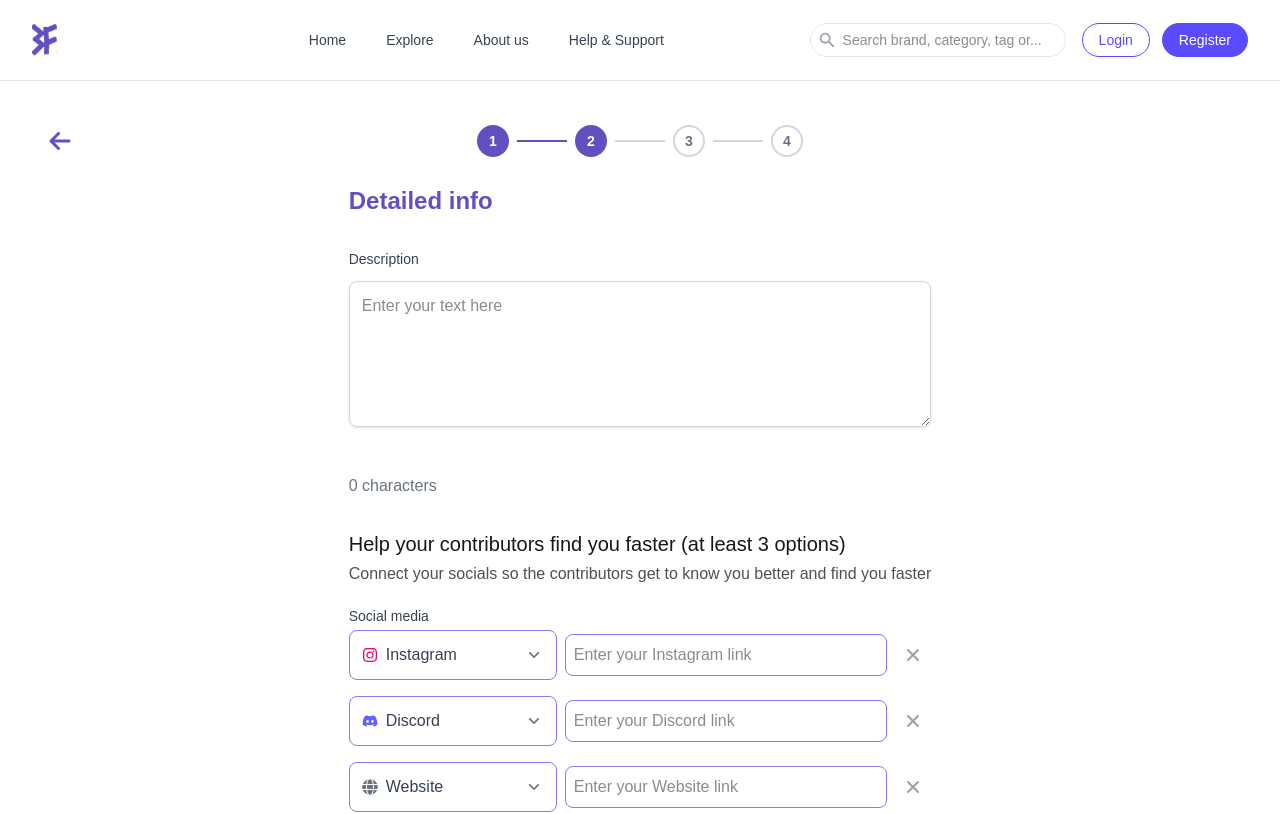
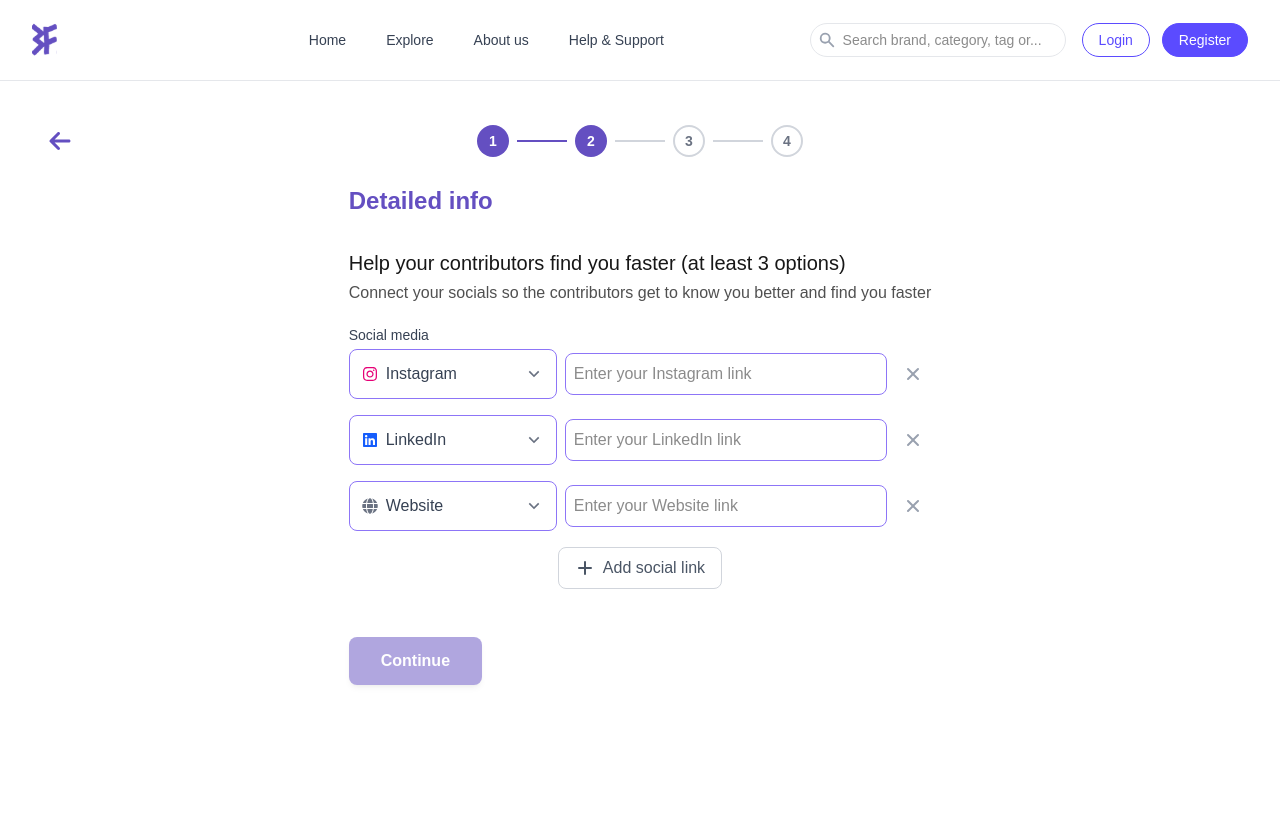
Before and after one commit to Reza2348/FUND-FOR-FOUND, a Next.js app: page /form/step-2 in a window 1280 px wide. Shown: the top 814 px of the page. Built offline with nearby package versions, Linux system fonts and the light colour scheme.

Commit message:
Update page

```diff
--- a/src/app/dashboard/Info/page.tsx
+++ b/src/app/dashboard/Info/page.tsx
@@ -2,7 +2,11 @@
 
 import React, { useState } from "react";
 import { HiX } from "react-icons/hi";
-import { SocialMediaSection } from "@/components/Social Media Links/Social Media Links";
+// ✅ وارد کردن SocialMediaSection و اینترفیس SocialLink برای تعریف State
+import {
+  SocialMediaSection,
+  SocialLink,
+} from "@/components/Social Media Links/Social Media Links";
 
 export default function InfoPage() {
   const [projectTags, setProjectTags] = useState<string[]>([
@@ -14,6 +18,13 @@ export default function InfoPage() {
   const [country, setCountry] = useState("Canada");
   const [projectCategory, setProjectCategory] = useState("Product design");
   const [projectSubcategory, setProjectSubcategory] = useState("design");
+
+  // ✅ تعریف State برای لینک‌های شبکه‌های اجتماعی (باگ اصلی اینجا بود که رفع شد)
+  const [socialLinks, setSocialLinks] = useState<SocialLink[]>([
+    { type: "Instagram", url: "" },
+    { type: "LinkedIn", url: "" },
+    { type: "Website", url: "" },
+  ]);
 
   const removeTag = (tag: string) =>
     setProjectTags(projectTags.filter((t) => t !== tag));
@@ -145,8 +156,12 @@ export default function InfoPage() {
           ))}
         </div>
       </div>
+      {/* ✅ ارسال Propsهای مورد نیاز */}
       <div className="mb-6">
-        <SocialMediaSection />
+        <SocialMediaSection
+          socialLinks={socialLinks}
+          setSocialLinks={setSocialLinks}
+        />
       </div>
     </div>
   );
--- a/src/app/form/step-2/page.tsx
+++ b/src/app/form/step-2/page.tsx
@@ -2,22 +2,23 @@
 
 import { useState, useCallback, useEffect } from "react";
 import { useRouter } from "next/navigation";
-import { SocialMediaSection } from "@/components/Social Media Links/Social Media Links";
+// اطمینان از وارد کردن صحیح کامپوننت و اینترفیس
+import {
+  SocialMediaSection,
+  SocialLink,
+} from "@/components/Social Media Links/Social Media Links";
 
-interface SocialLinks {
-  instagram: string;
-  linkedin: string;
-  website: string;
-}
+// اینترفیس SocialLinks که قبلاً برای شیء ثابت استفاده می‌شد، حذف می‌شود.
 
 export default function StepTwoPage() {
   const [description, setDescription] = useState("");
 
-  const [socialLinks, setSocialLinks] = useState<SocialLinks>({
-    instagram: "",
-    linkedin: "",
-    website: "",
-  });
+  // تعریف State برای لینک‌ها با ساختار آرایه‌ای
+  const [socialLinks, setSocialLinks] = useState<SocialLink[]>([
+    { type: "Instagram", url: "" },
+    { type: "LinkedIn", url: "" },
+    { type: "Website", url: "" },
+  ]);
 
   const router = useRouter();
 
@@ -32,7 +33,8 @@ export default function StepTwoPage() {
           setDescription(parsedData.description);
         }
 
-        if (parsedData.socialLinks) {
+        // 💡 مهم: داده‌های قدیمی شیء ثابت (اگر وجود داشتند) به ساختار آرایه‌ای جدید تبدیل می‌شوند
+        if (parsedData.socialLinks && Array.isArray(parsedData.socialLinks)) {
           setSocialLinks(parsedData.socialLinks);
         }
         console.log("Restored Form 2 data:", parsedData);
@@ -48,20 +50,12 @@ export default function StepTwoPage() {
     setDescription(e.target.value);
   };
 
-  const handleSocialLinkChange = useCallback(
-    (name: keyof SocialLinks, value: string) => {
-      setSocialLinks((prev) => ({
-        ...prev,
-        [name]: value,
-      }));
-    },
-    []
-  );
+  // ❌ تابع handleSocialLinkChange حذف شده است، زیرا ما setSocialLinks را مستقیم پاس می‌دهیم.
 
   const handleSubmit = useCallback(
     (e: React.FormEvent) => {
       e.preventDefault();
-      // Note: Do not use alert(). Replace this with a custom modal UI.
+
       if (!description.trim()) {
         console.error("Please fill out the description.");
         return;
@@ -69,7 +63,7 @@ export default function StepTwoPage() {
 
       const allStep2Data = {
         description: description,
-        socialLinks: socialLinks,
+        socialLinks: socialLinks, // استفاده از آرایه لینک‌ها
       };
 
       try {
@@ -77,7 +71,6 @@ export default function StepTwoPage() {
         console.log("Form 2 data saved to Local Storage:", allStep2Data);
       } catch (error) {
         console.error("Could not save Form 2 to Local Storage", error);
-        // Note: Do not use alert(). Replace this with a custom modal UI.
         return;
       }
 
@@ -93,19 +86,7 @@ export default function StepTwoPage() {
           Detailed info
         </h2>
 
-        <label className="block text-sm font-medium text-gray-700 mt-3 mb-1">
-          Description
-        </label>
-
-        <textarea
-          value={description}
-          onChange={handleDescriptionChange}
-          className="w-full border border-gray-300 rounded-lg shadow-sm p-3 mt-2"
-          rows={5}
-          placeholder="Enter your text here"
-        />
-
-        <p className="mt-2 text-gray-500">{description.length} characters</p>
+        {/* ... (بخش Description) ... */}
 
         <div className="mb-6">
           <label className="block text-xl font-medium text-[#505050S] mb-1">
@@ -116,10 +97,11 @@ export default function StepTwoPage() {
             Connect your socials so the contributors get to know you better and
             find you faster
           </p>
-          {/* PASSING THE PROPS TO RESOLVE THE UNUSED VARIABLE WARNING */}
+
+          {/* ✅ پاس دادن State و تابع به‌روزرسانی */}
           <SocialMediaSection
             socialLinks={socialLinks}
-            onSocialLinkChange={handleSocialLinkChange}
+            setSocialLinks={setSocialLinks}
           />
         </div>
         <div className="flex justify-start pt-6">
--- a/src/components/Social Media Links/Social Media Links.tsx
+++ b/src/components/Social Media Links/Social Media Links.tsx
@@ -1,4 +1,10 @@
-import React, { useState, useCallback, useEffect, useRef } from "react";
+import React, {
+  useState,
+  useCallback,
+  ReactNode,
+  useEffect,
+  useRef,
+} from "react";
 import { HiX, HiPlus } from "react-icons/hi";
 import {
   FaInstagram,
@@ -13,6 +19,19 @@ import {
 } from "react-icons/fa";
 import { RiArrowDownSLine } from "react-icons/ri";
 
+// === اینترفیس‌های مشترک و ضروری ===
+export interface SocialLink {
+  // <-- مهم: Export شده برای استفاده در page.tsx
+  type: string;
+  url: string;
+}
+
+// === اینترفیس Props اصلی کامپوننت ===
+export interface SocialMediaSectionProps {
+  socialLinks: SocialLink[];
+  setSocialLinks: React.Dispatch<React.SetStateAction<SocialLink[]>>;
+}
+
 const socialMediaIcons: Record<string, React.ReactNode> = {
   Website: <FaGlobe className="text-gray-500" />,
   YouTube: <FaYoutube className="text-red-600" />,
@@ -25,24 +44,20 @@ const socialMediaIcons: Record<string, React.ReactNode> = {
   LinkedIn: <FaLinkedin className="text-blue-600" />,
 };
 
-interface SocialLink {
-  type: string;
-  url: string;
-}
-
 interface SocialSelectProps {
   link: SocialLink;
   index: number;
   availableTypes: string[];
-  usedTypes: string[];
+  usedTypes: string[]; // افزودن usedTypes برای فیلتر کردن
   updateType: (index: number, newType: string) => void;
+  // chidl: ReactNode; // این Prop حذف شد چون در SocialSelect استفاده نشده بود
 }
 
 const SocialSelect: React.FC<SocialSelectProps> = ({
   link,
   index,
   availableTypes,
-  usedTypes,
+  usedTypes, // دریافت usedTypes
   updateType,
 }) => {
   const [isOpen, setIsOpen] = useState(false);
@@ -52,11 +67,12 @@ const SocialSelect: React.FC<SocialSelectProps> = ({
     <FaGlobe className="text-gray-500" />
   );
 
+  // فیلتر کردن انواع شبکه‌های اجتماعی که قبلاً استفاده شده‌اند
   const selectableTypes = availableTypes.filter(
     (type) => !usedTypes.includes(type) || type === link.type
   );
 
-  // Close dropdown when clicking outside
+  // useEffect برای بستن دراپ‌داون هنگام کلیک بیرون
   useEffect(() => {
     const handleClickOutside = (event: MouseEvent) => {
       if (ref.current && !ref.current.contains(event.target as Node)) {
@@ -105,12 +121,14 @@ const SocialSelect: React.FC<SocialSelectProps> = ({
   );
 };
 
-export const SocialMediaSection: React.FC = () => {
-  const [socialLinks, setSocialLinks] = useState<SocialLink[]>([
-    { type: "Instagram", url: "" },
-    { type: "Discord", url: "" },
-    { type: "Website", url: "" },
-  ]);
+// === تعریف کامپوننت SocialMediaSection اصلاح شده ===
+export const SocialMediaSection: React.FC<SocialMediaSectionProps> = ({
+  socialLinks,
+  setSocialLinks, // دریافت Propsهای مدیریتی
+}) => {
+  // ❌ State داخلی socialLinks حذف شد
+
+  // ✅ فقط State مربوط به UI باقی می‌ماند
   const [showSocialDropdown, setShowSocialDropdown] = useState(false);
   const dropdownRef = useRef<HTMLDivElement>(null);
 
@@ -120,27 +138,34 @@ export const SocialMediaSection: React.FC = () => {
     (type) => !usedSocialTypes.includes(type)
   );
 
+  // توابع به‌روزرسانی که از setSocialLinks آمده از Props استفاده می‌کنند
   const removeSocialLink = (index: number) => {
-    setSocialLinks((prev) => prev.filter((_, i) => i !== index));
+    setSocialLinks((prevLinks) => prevLinks.filter((_, i) => i !== index));
   };
 
   const addSocialLink = (type: string) => {
-    setSocialLinks((prev) => [...prev, { type, url: "" }]);
+    setSocialLinks((prevLinks) => [...prevLinks, { type, url: "" }]);
     setShowSocialDropdown(false);
   };
 
-  const updateSocialLinkType = useCallback((index: number, newType: string) => {
-    setSocialLinks((prev) =>
-      prev.map((link, i) => (i === index ? { ...link, type: newType } : link))
+  const updateSocialLinkType = useCallback(
+    (index: number, newType: string) => {
+      setSocialLinks((prevLinks) =>
+        prevLinks.map((link, i) =>
+          i === index ? { ...link, type: newType } : link
+        )
+      );
+    },
+    [setSocialLinks]
+  );
+
+  const updateSocialLinkUrl = (index: number, newUrl: string) => {
+    setSocialLinks((prevLinks) =>
+      prevLinks.map((l, i) => (i === index ? { ...l, url: newUrl } : l))
     );
-  }, []);
+  };
 
-  const updateSocialLinkUrl = useCallback((index: number, newUrl: string) => {
-    setSocialLinks((prev) =>
-      prev.map((link, i) => (i === index ? { ...link, url: newUrl } : link))
-    );
-  }, []);
-
+  // useEffect برای بستن دراپ‌داون هنگام کلیک بیرون
   useEffect(() => {
     const handleClickOutside = (event: MouseEvent) => {
       if (
@@ -170,7 +195,7 @@ export const SocialMediaSection: React.FC = () => {
               link={link}
               index={index}
               availableTypes={availableSocialTypes}
-              usedTypes={usedSocialTypes}
+              usedTypes={usedSocialTypes} // پاس دادن usedTypes
               updateType={updateSocialLinkType}
             />
             <input
```
